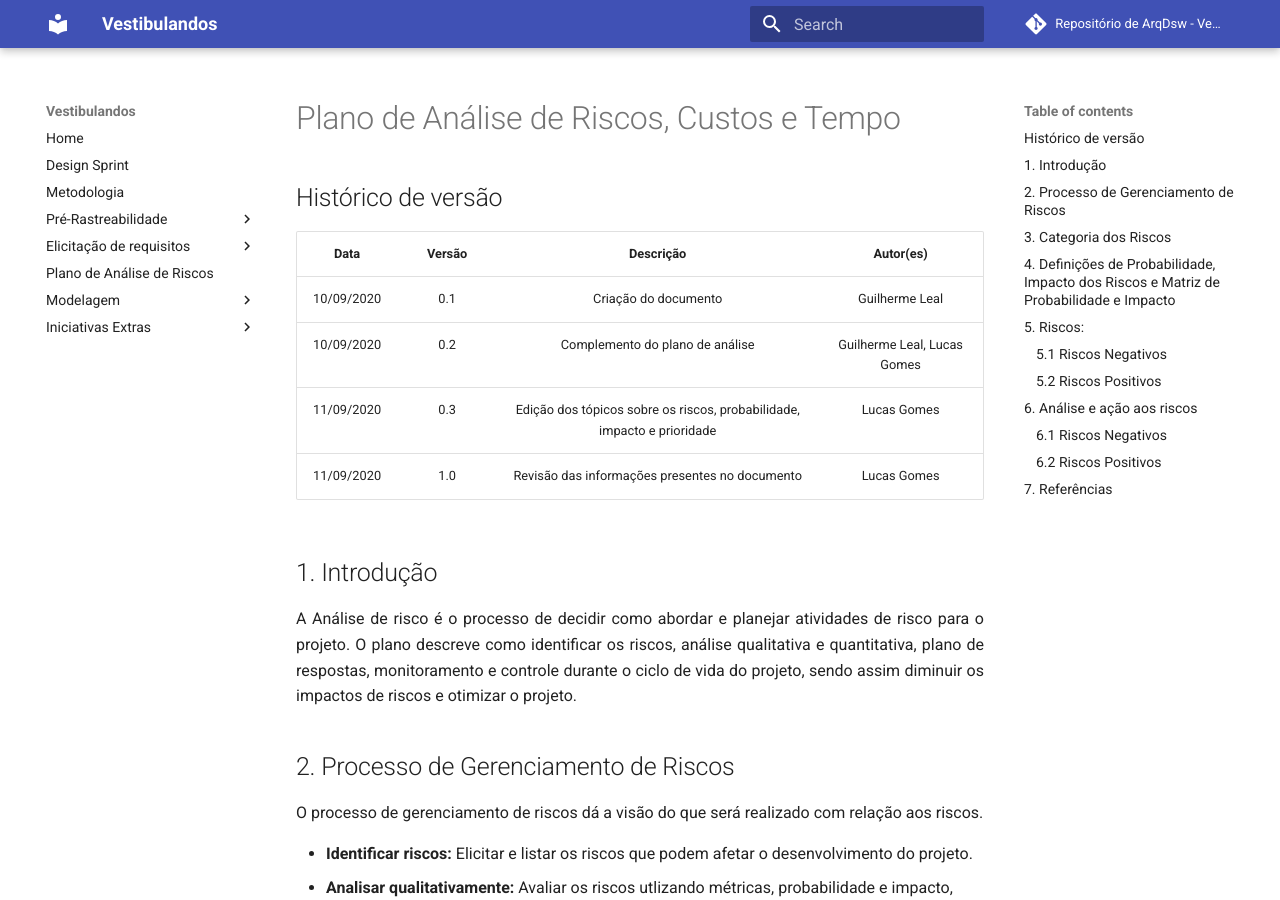
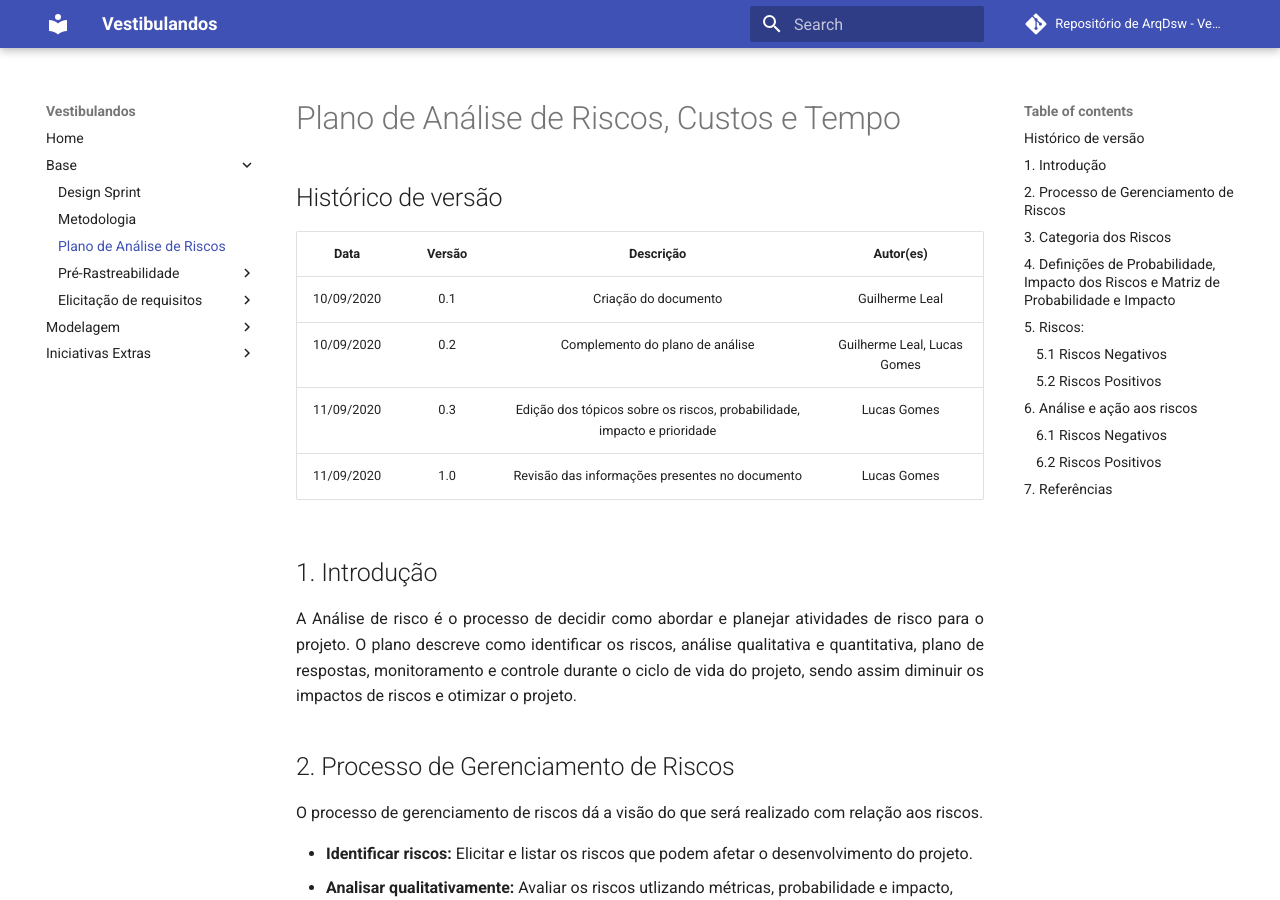
Before and after one commit to UnBArqDsw/2020.1_G4_Vestibulandos, an MkDocs documentation site: the page built from docs/base/plano_de_risco.md, in a window 1280 px wide and 900 px high. Built offline with MkDocs 1.6.1 and Material for MkDocs 9.7.7, drawn with Linux system fonts in a browser that asks for light colours; comment, search, counter and statistics services are not loaded; some of the changed lines change nothing that is shown.

Commit message:
Organizado mkdocs e arquivos em pastas

```diff
--- a/mkdocs.yml
+++ b/mkdocs.yml
@@ -6,23 +6,24 @@ theme:
 
 nav:
     - Home: index.md
-    - Design Sprint: design_sprint.md
-    - Metodologia: metodologia.md
-    - Pré-Rastreabilidade:
-      - RichPicture: rich_picture.md
-      - 5W2H: 5W2H.md
-    - Elicitação de requisitos :
-        - Brainstorm: brainstorming.md
-        - Entrevista: entrevista.md
-        - Introspecção: introspeccao.md
-        - Lexico: lexico.md
-        - Mapa Mental: mapa_mental.md
-        - Storyboard: storyboard.md
-        - Requisitos Elicitados: requisitos_elicitados.md
-    - Plano de Análise de Riscos: plano_de_analise.md
+    - Base:
+        - Design Sprint: 'base/design_sprint.md'
+        - Metodologia: 'base/metodologia.md'
+        - Plano de Análise de Riscos: 'base/plano_de_risco.md'
+        - Pré-Rastreabilidade:
+            - RichPicture: 'base/pre_rastreabilidade/rich_picture.md'
+            - 5W2H: 'base/pre_rastreabilidade/5W2H.md'
+            - Mapa Mental: 'base/pre_rastreabilidade/mapa_mental.md'
+        - Elicitação de requisitos :
+            - Brainstorm: 'base/elicitacao/brainstorming.md'
+            - Entrevista: 'base/elicitacao/entrevista.md'
+            - Introspecção: 'base/elicitacao/introspeccao.md'
+            - Storyboard: 'base/elicitacao/storyboard.md'
+            - Requisitos Elicitados: 'base/elicitacao/requisitos_elicitados.md'
     - Modelagem:
         - Diagramas Estáticos:
-            - Diagrama de Classes: diagrama_de_classe.md
+            - Diagrama de Classes: 'modelagem/diagrama_de_classe.md'
+        - Lexico: 'modelagem/lexico.md'
     - Iniciativas Extras:
-        - Identidade visual: id_visual.md
-        - Protótipos: prototipos.md
+        - Identidade visual: 'iniciativas_extras/id_visual.md'
+        - Protótipos: 'iniciativas_extras/prototipos.md'
```
Also changed, not shown: docs/base/design_sprint.md (renamed from docs/design_sprint.md), docs/base/elicitacao/brainstorming.md (renamed from docs/brainstorming.md), docs/base/elicitacao/entrevista.md (renamed from docs/entrevista.md), docs/base/elicitacao/introspeccao.md (renamed from docs/introspeccao.md), docs/base/elicitacao/requisitos_elicitados.md (renamed from docs/requisitos_elicitados.md), docs/base/elicitacao/storyboard.md (renamed from docs/storyboard.md), docs/base/metodologia.md (renamed from docs/metodologia.md), docs/base/plano_de_risco.md (renamed from docs/plano_de_risco.md), docs/base/pre_rastreabilidade/5W2H.md (renamed from docs/5W2H.md), docs/base/pre_rastreabilidade/mapa_mental.md (renamed from docs/mapa_mental.md), docs/base/pre_rastreabilidade/rich_picture.md (renamed from docs/rich_picture.md), docs/iniciativas_extras/id_visual.md (renamed from docs/id_visual.md), docs/iniciativas_extras/prototipos.md (renamed from docs/prototipos.md), docs/modelagem/diagrama_de_classe.md (renamed from docs/diagrama_de_classe.md), 1 more files.
